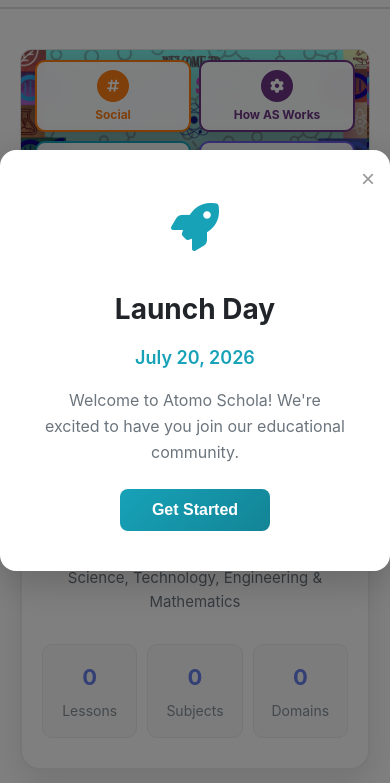
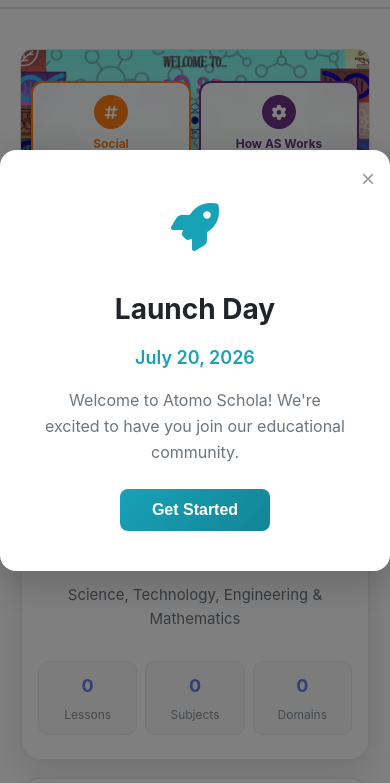
Before and after one commit to AdelinCode/atomoschola_dev, a website: page frontend/index.html in a window 390 px wide. Shown: the part 61-844 px from the top of the page. Drawn offline with Linux system fonts and the light colour scheme; no server answers.

Commit message:
4 butoane ultima versiune

```diff
--- a/frontend/styles/home.css
+++ b/frontend/styles/home.css
@@ -414,6 +414,37 @@
     }
 }
 
+@media (max-width: 480px) {
+    .category-major-card {
+        padding: 24px 16px;
+    }
+
+    .category-major-card .card-icon {
+        font-size: 44px;
+    }
+
+    .category-major-card h2 {
+        font-size: 22px;
+    }
+
+    .category-stats-grid {
+        grid-template-columns: repeat(3, 1fr);
+        gap: 8px;
+    }
+
+    .category-stat-item {
+        padding: 10px 6px;
+    }
+
+    .category-stat-item .stat-value {
+        font-size: 18px;
+    }
+
+    .category-stat-item .stat-label {
+        font-size: 12px;
+    }
+}
+
 /* Override theme.css heading color for accent elements */
 .category-major-card .card-icon.stem-accent,
 .stat-value.stem-accent {
@@ -434,13 +465,12 @@
 }
 
 .hero-quick-links {
-    display: flex;
-    flex-wrap: wrap;
-    justify-content: center;
-    gap: 10px;
-    padding: 16px;
-    width: 100%;
-    max-width: 700px;
+    display: grid;
+    grid-template-columns: repeat(2, 1fr);
+    gap: 14px;
+    padding: 20px;
+    width: 70%;
+    max-width: 680px;
     margin: 0 auto;
     box-sizing: border-box;
     position: relative;
@@ -449,16 +479,13 @@
 
 .hero-quick-btn {
     display: flex;
-    flex-direction: row;
+    flex-direction: column;
     align-items: center;
     justify-content: center;
     gap: 8px;
-    padding: 8px 14px;
-    border-radius: 10px;
+    padding: 10px 14px;
+    border-radius: 12px;
     text-decoration: none;
-    flex: 1 1 140px;
-    max-width: 200px;
-    min-width: 120px;
     transition: transform 0.25s cubic-bezier(0.4, 0, 0.2, 1),
                 box-shadow 0.25s cubic-bezier(0.4, 0, 0.2, 1),
                 background 0.25s;
@@ -531,25 +558,26 @@
 }
 
 .hero-btn-icon {
-    width: 28px;
-    height: 28px;
+    width: 40px;
+    height: 40px;
     border-radius: 50%;
     display: flex;
     align-items: center;
     justify-content: center;
     flex-shrink: 0;
-    font-size: 13px;
+    font-size: 18px;
     color: white;
 }
 
 .hero-btn-text {
     display: flex;
     flex-direction: column;
-    text-align: left;
+    text-align: center;
+    align-items: center;
 }
 
 .hero-btn-label {
-    font-size: 13px;
+    font-size: 14px;
     font-weight: 700;
     line-height: 1.2;
 }
@@ -602,40 +630,31 @@
 /* Responsive */
 @media (max-width: 900px) {
     .hero-quick-links {
-        gap: 8px;
-        padding: 12px;
+        width: 80%;
+        gap: 10px;
+        padding: 14px;
     }
 }
 
 @media (max-width: 600px) {
     .hero-quick-links {
+        width: 100%;
         gap: 8px;
         padding: 10px;
     }
 
     .hero-quick-btn {
-        flex: 1 1 calc(50% - 8px);
-        max-width: calc(50% - 8px);
-        min-width: 0;
-        padding: 8px 10px;
-        flex-direction: column;
-        align-items: center;
-        text-align: center;
-        gap: 6px;
-    }
-
-    .hero-btn-text {
-        align-items: center;
+        padding: 12px 10px;
+        gap: 8px;
     }
 
     .hero-btn-icon {
-        width: 32px;
-        height: 32px;
-        font-size: 14px;
+        width: 34px;
+        height: 34px;
+        font-size: 15px;
     }
 
     .hero-btn-label {
         font-size: 12px;
-        text-align: center;
     }
 }
--- a/frontend/styles/main.css
+++ b/frontend/styles/main.css
@@ -274,7 +274,6 @@ body {
     display: flex;
     align-items: flex-end;
     position: relative;
-    overflow: hidden;
 }
 
 /* Gradient overlay pentru hero main */
@@ -428,6 +427,12 @@ body {
 
     .subjects-grid {
         grid-template-columns: 1fr;
+    }
+
+    .hero-main {
+        aspect-ratio: unset;
+        min-height: 220px;
+        align-items: flex-end;
     }
 }
 
```
